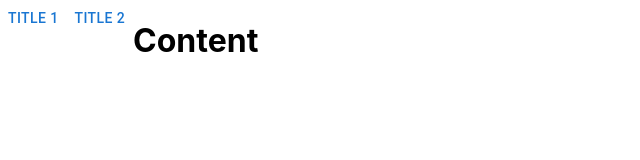
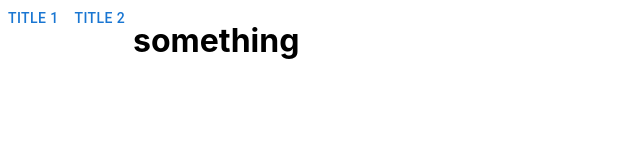
Before and after one commit to DeveloperCURS/ReactAppTemplate, a React (Create React App) app: page / in a window 1280 px wide. Shown: the top 160 px of the page, without its empty margins (0-640 px from the left). Built offline with nearby package versions, Linux system fonts and the light colour scheme.

Commit message:
Added content component

```diff
--- a/src/Content.tsx
+++ b/src/Content.tsx
@@ -1,17 +1,18 @@
-import React, {FC, ReactElement} from 'react';
+import React, {FC, forwardRef, memo, ReactElement} from 'react';
 import classNames from "classnames";
 
 interface IProps {
     ContentComponent: React.ElementType;
     cssNames: Array<String>;
+    children: React.ReactNode;
 }
 
-const Content: FC<IProps> = ({ContentComponent, cssNames}) => {
+const Content: FC<IProps> = (props, ref) => {
     return (
-        <div className={classNames(cssNames)}>
-            <ContentComponent/>
+        <div className={classNames(props.cssNames)}>
+            {props.children}
         </div>
     );
 };
 
-export default Content;
+export default memo(Content);
```
